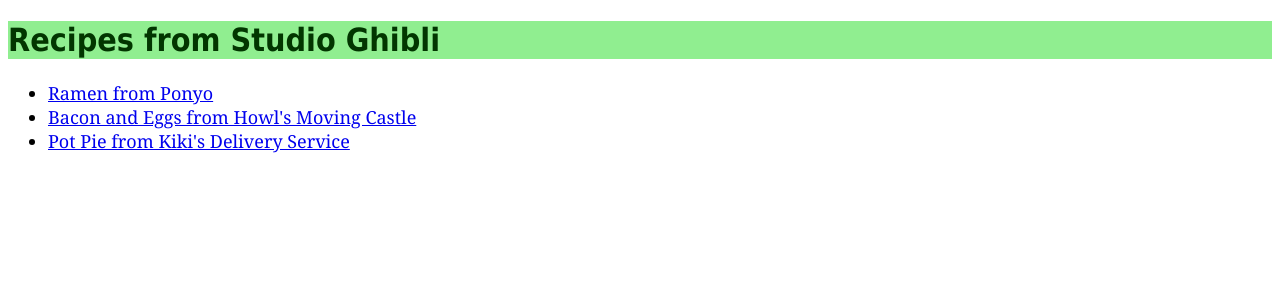
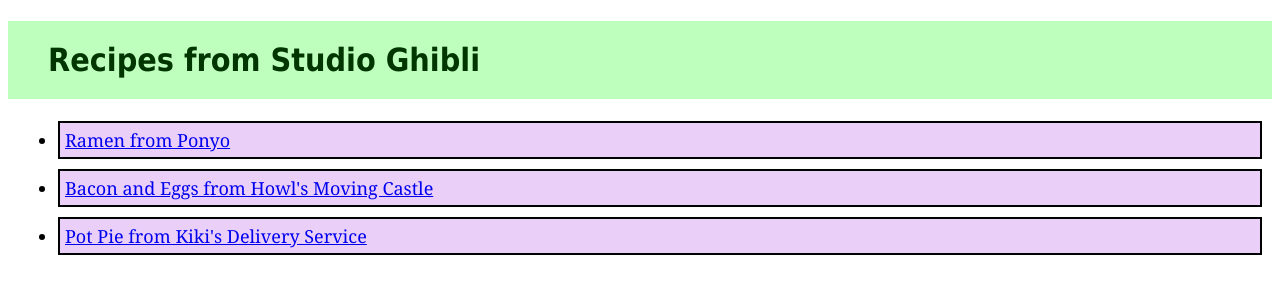
Before and after one commit to lucywu12/odin-recipes, a plain HTML site: page index.html in a window 1280 px wide. Drawn offline with Linux system fonts and the light colour scheme.

Commit message:
added margins and padding for more aesthetics

```diff
--- a/index.html
+++ b/index.html
@@ -9,9 +9,9 @@
 <body>
     <h1>Recipes from Studio Ghibli</h1>
     <ul>
-        <li><a href="./recipes/ramen.html">Ramen from Ponyo</a></li>
-        <li><a href="./recipes/bacon-and-eggs.html">Bacon and Eggs from Howl's Moving Castle</a></li>
-        <li><a href="./recipes/pot-pie.html">Pot Pie from Kiki's Delivery Service</a></li>
+        <li class="main"><a href="./recipes/ramen.html">Ramen from Ponyo</a></li>
+        <li class="main"><a href="./recipes/bacon-and-eggs.html">Bacon and Eggs from Howl's Moving Castle</a></li>
+        <li class="main"><a href="./recipes/pot-pie.html">Pot Pie from Kiki's Delivery Service</a></li>
     </ul>
 </body>
 </html>
--- a/style.css
+++ b/style.css
@@ -1,12 +1,16 @@
 img {
     width: 300px;
     height: auto;
+    margin: 20px auto;
+    display: block;
+    border: 2px solid rgb(63, 0, 152);
 }
 
 h1 {
     font-family: "Tahoma", "Verdana", "sans-serif";
-    background-color: lightgreen;
+    background-color: rgb(190, 255, 190);
     color: rgb(2, 54, 0);
+    padding: 20px 40px;
 }
 
 h1.recipe {
@@ -19,9 +23,19 @@ h3 {
     font-family: "Tahoma", "Verdana", "sans-serif";
     background-color: lightyellow;
     color: darkgoldenrod;
+    padding: 5px;
+    border: 2px solid rgb(164, 115, 24);
 }
 
 p, li {
     font-family: "Georgia", "Garamond", "serif";
     font-size: 18px;
+    border: 2px;
 }
+
+.main {
+    margin: 10px;
+    padding: 5px;
+    border: 2px solid black;
+    background-color: rgb(234, 208, 248);
+}
```
Also changed, not shown: recipes/bacon-and-eggs.html (+1 -1 lines), recipes/pot-pie.html (+1 -1 lines), recipes/ramen.html (+1 -1 lines).
